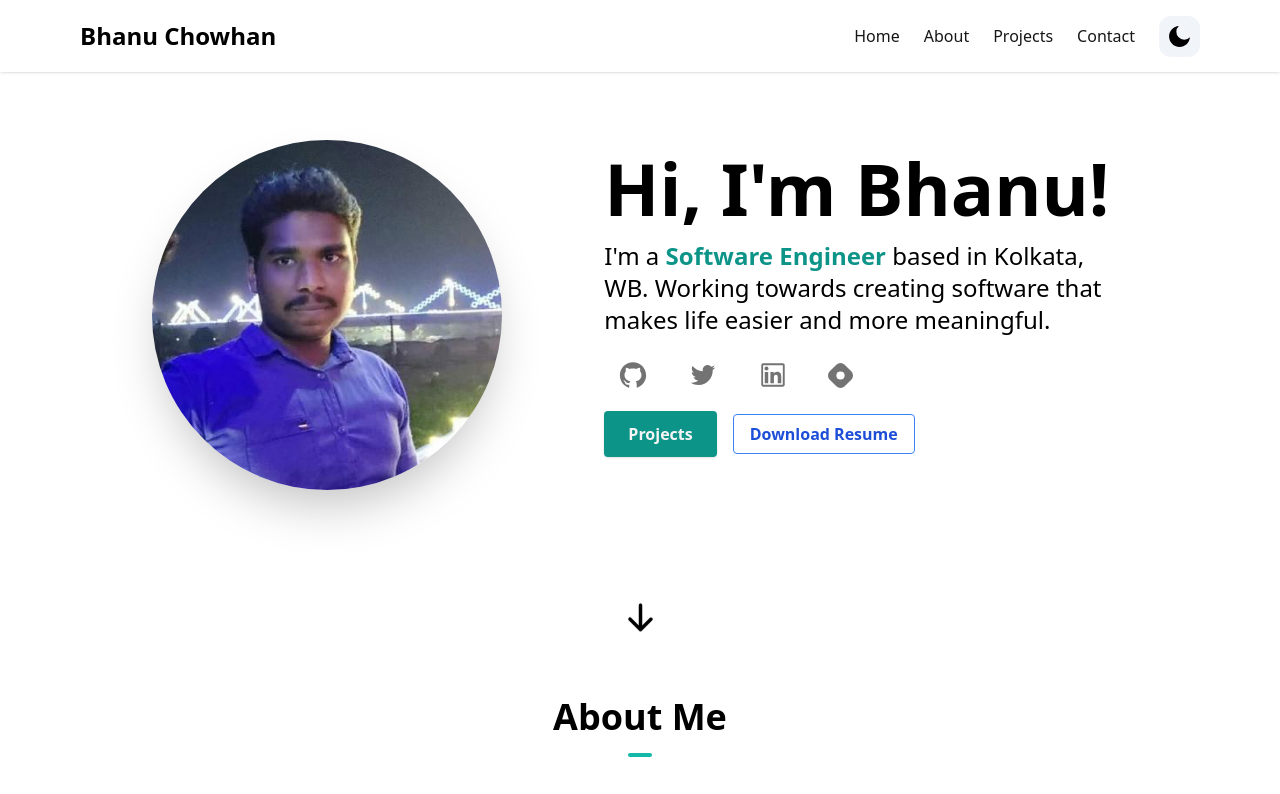
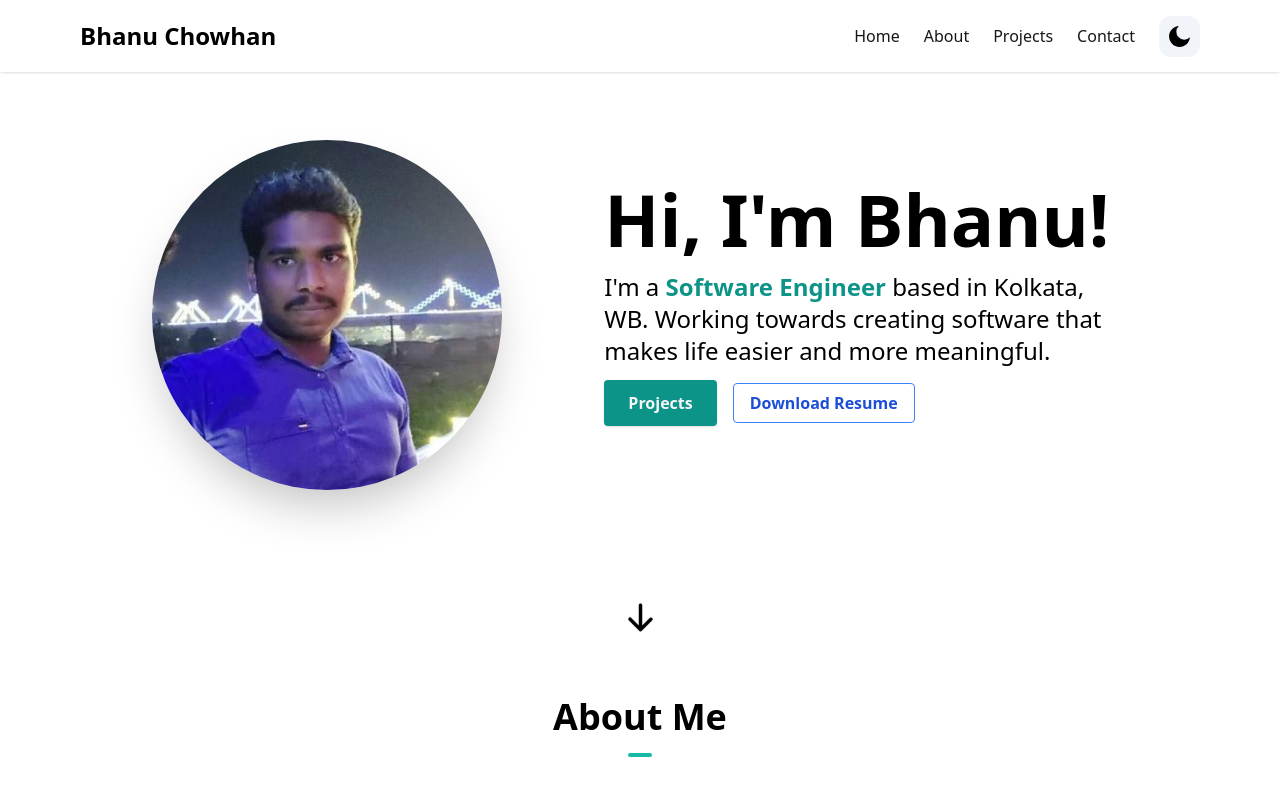
Before and after one commit to Bhanu-code/portfolio, a Next.js app: page / in a window 1280 px wide. Shown: the top 794 px of the page. Built offline with nearby package versions, Linux system fonts and the light colour scheme.

Commit message:
hero icons fixed

```diff
--- a/components/HeroSection.tsx
+++ b/components/HeroSection.tsx
@@ -4,14 +4,6 @@ import Image from "next/image"
 import { Link } from "react-scroll/modules"
 import { HiArrowDown } from "react-icons/hi"
 
-import {
-  AiOutlineGithub,
-  AiOutlineTwitter,
-  AiOutlineLinkedin,
-
-} from "react-icons/ai"
-
-import { SiHashnode } from 'react-icons/si';
 
 const HeroSection = () => {
   return (
@@ -38,46 +30,6 @@ const HeroSection = () => {
             makes life easier and more meaningful.
           </p>
 
-
-        <div className="flex flex-row mr-10 ml-0 w-1/2 items-center justify-center space-x-10 mb-8">
-          <a href="https://github.com/Bhanu-code" rel="noreferrer" target="_blank">
-            <AiOutlineGithub
-              className="hover:-translate-y-1 transition-transform cursor-pointer text-neutral-500 dark:text-neutral-100"
-              size={30}
-            />
-          </a>
-          <a
-            href="https://twitter.com/ChowhanBhanu"
-            rel="noreferrer"
-            target="_blank"
-          >
-            <AiOutlineTwitter
-              className="hover:-translate-y-1 transition-transform cursor-pointer text-neutral-500 dark:text-neutral-100"
-              size={30}
-            />
-          </a>
-
-          <a
-            href="https://www.linkedin.com/in/bhanu-chowhan-130816266/"
-            rel="noreferrer"
-            target="_blank"
-          >
-            <AiOutlineLinkedin
-              className="hover:-translate-y-1 transition-transform cursor-pointer text-neutral-500 dark:text-neutral-100"
-              size={30}
-            />
-          </a>
-          <a
-            href="https://metimetraveler.hashnode.dev"
-            rel="noreferrer"
-            target="_blank"
-          >
-            <SiHashnode
-              className="hover:-translate-y-1 transition-transform cursor-pointer text-neutral-500 dark:text-neutral-100"
-              size={25}
-            />
-          </a>
-        </div>
 
           <Link
             to="projects"
```
